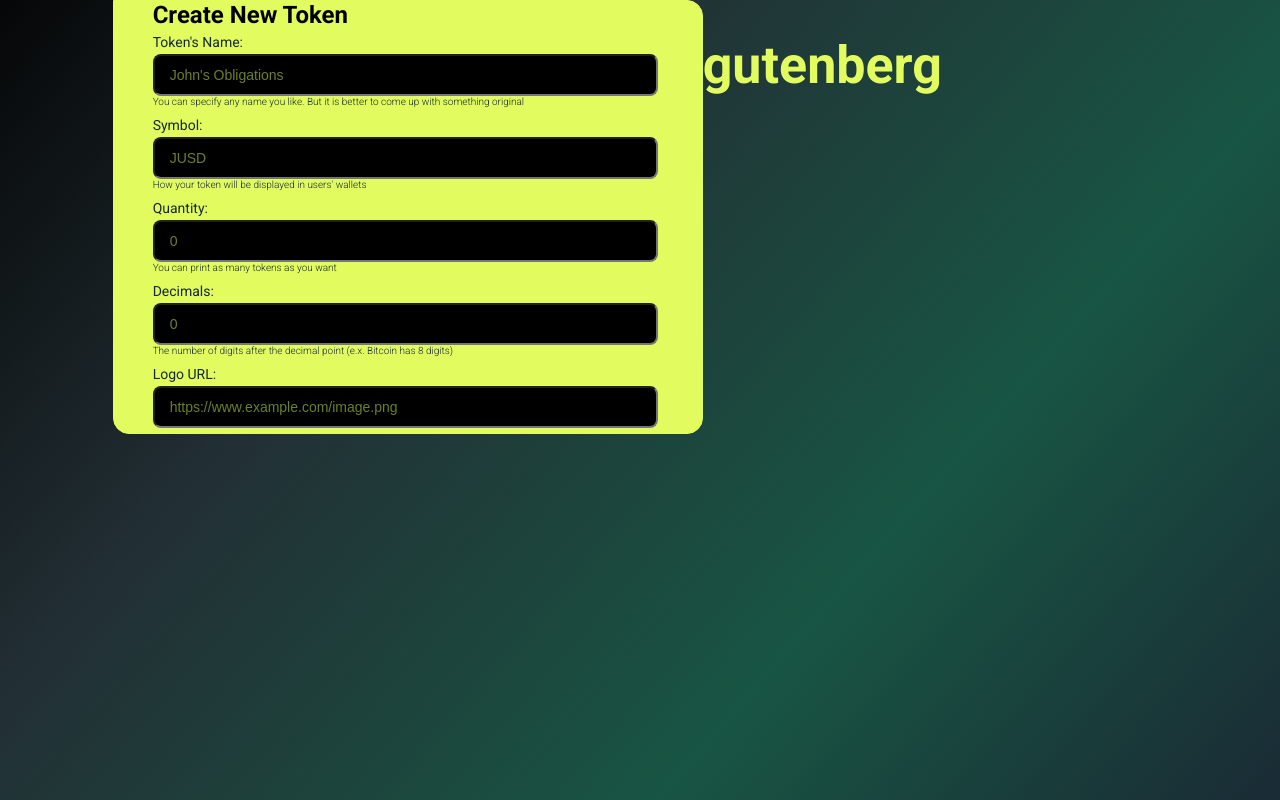
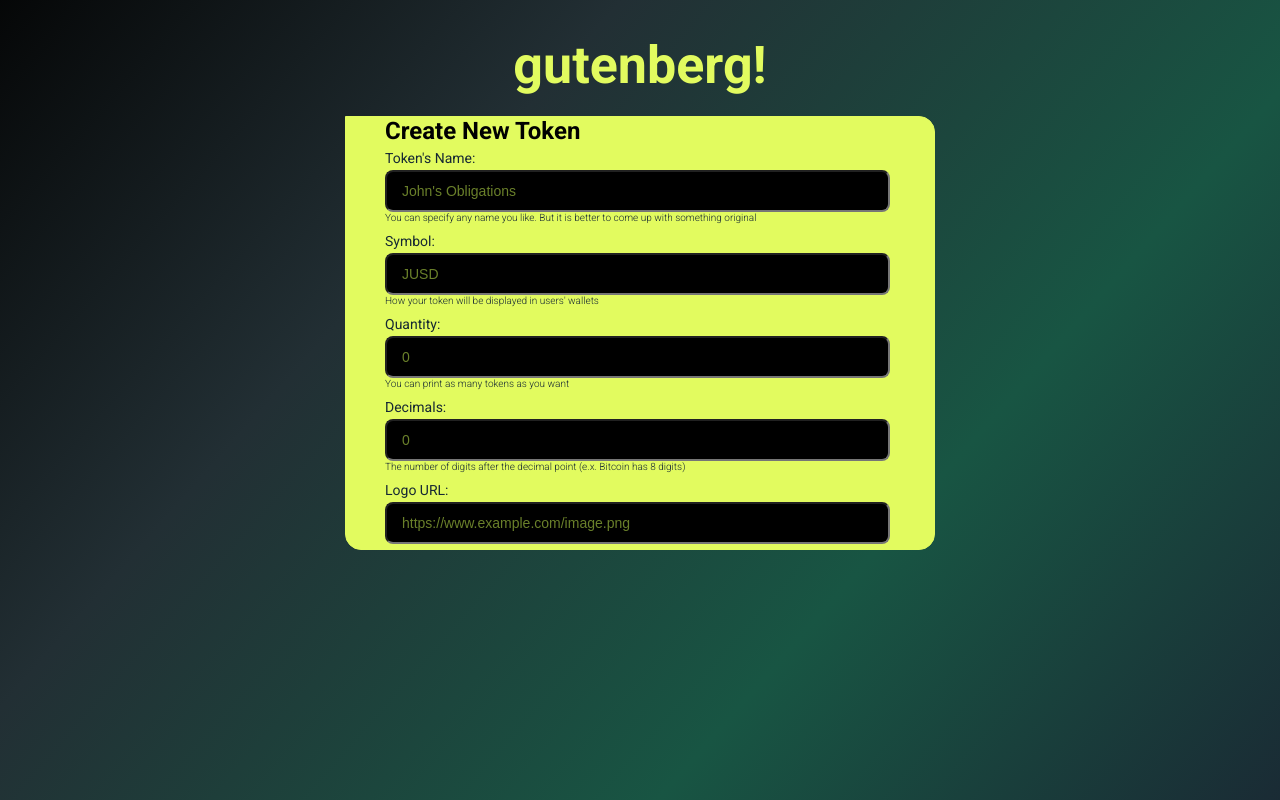
Before and after one commit to diekuche/gutenberg, a React (Create React App) app: page / in a window 1280 px wide. Built offline with nearby package versions, Linux system fonts and the light colour scheme.

Commit message:
change align

```diff
--- a/src/App.css
+++ b/src/App.css
@@ -10,18 +10,6 @@
   padding: 0 8.8vw;
   box-sizing: border-box;
   animation: change 10s easy-in-out infinite;
-}
-
-.App-header {
-  height: 10vh;
-  display: flex;
-  align-items: start;
-  font-size: calc(10px + 2vmin);
-  color: #e2fb5f;
-}
-
-.App-link {
-  color: #61dafb;
 }
 
 .font-link {
--- a/src/App.tsx
+++ b/src/App.tsx
@@ -1,6 +1,4 @@
 import "./App.css";
-import Header from "./Header/Header";
-import Input from "./components/Input/Input"
 import MainPage from "./components/MainPage/MainPage";
 
 function App() {
--- a/src/Header/Header.tsx
+++ b/src/Header/Header.tsx
@@ -4,7 +4,7 @@ import styles from "./index.module.css";
 const Header = () => {
   return (
     <header className={styles.header}>
-      <h1>gutenberg</h1>
+      <h1>gutenberg!</h1>
     </header>
   );
 };
--- a/src/Header/index.module.css
+++ b/src/Header/index.module.css
@@ -2,7 +2,7 @@
   height: 10vh;
   display: flex;
   flex-direction: column;
-  align-items: start;
+  align-items: center;
   justify-content: start;
   font-size: calc(10px + 2vmin);
   color: #e2fb5f;
--- a/src/components/Form/index.module.css
+++ b/src/components/Form/index.module.css
@@ -1,9 +1,11 @@
 .form {
     display: flex;
+    align-self: center;
     flex-direction: column;
     box-sizing: border-box;
     width: 590px;
     padding: 0px 52px 0px 39px;
+    margin-top: 36px;
     background: #E2FB5F;
     border: 1px solid #E2FB5F;
     border-radius: 0px 16px 16px 16px;
--- a/src/components/MainPage/MainPage.tsx
+++ b/src/components/MainPage/MainPage.tsx
@@ -13,8 +13,8 @@ export const MainPage = (props: MainProps) => {
 
     return (
         <div className={styles.mainpage}>
+            <Header/>
             <Form></Form>
-            <Header/>
         </div>
     );
     }
--- a/src/components/MainPage/index.module.css
+++ b/src/components/MainPage/index.module.css
@@ -1,3 +1,4 @@
 .mainpage {
     display: flex;
+    flex-direction: column;
 }
```
